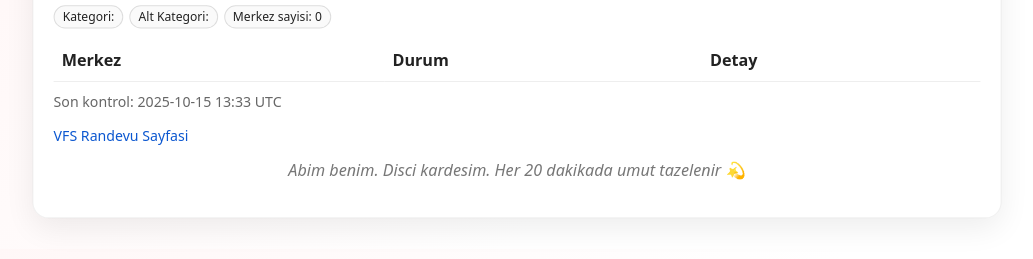
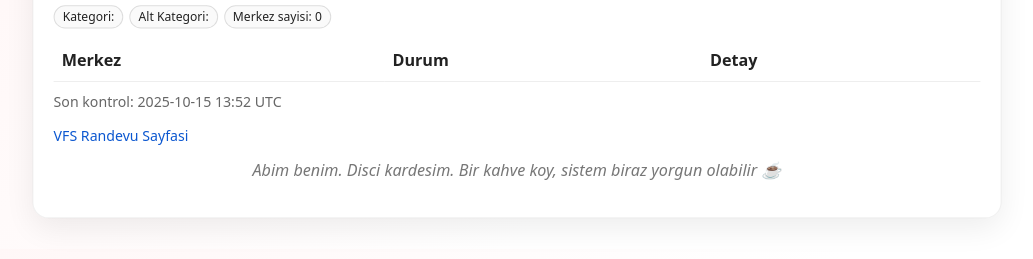
Before and after one commit to ashkan-pirmani/Abim, a plain HTML site: page index.html in a window 1280 px wide. Shown: the part 91-350 px from the top of the page, without its empty margins (123-1156 px from the left). Drawn offline with Linux system fonts and the light colour scheme.

Commit message:
Abim update [skip ci]

```diff
--- a/index.html
+++ b/index.html
@@ -68,9 +68,9 @@ a:hover { text-decoration: underline; }
       </tbody>
     </table>
 
-    <p class="meta">Son kontrol: 2025-10-15 13:33 UTC</p>
+    <p class="meta">Son kontrol: 2025-10-15 13:52 UTC</p>
     <p class="meta"><a href="https://visa.vfsglobal.com/tur/en/nld/book-an-appointment" target="_blank">VFS Randevu Sayfasi</a></p>
-    <p class="fun">Abim benim. Disci kardesim. Her 20 dakikada umut tazelenir 💫</p>
+    <p class="fun">Abim benim. Disci kardesim. Bir kahve koy, sistem biraz yorgun olabilir ☕️</p>
   </div>
 </div>
 </body>
```
